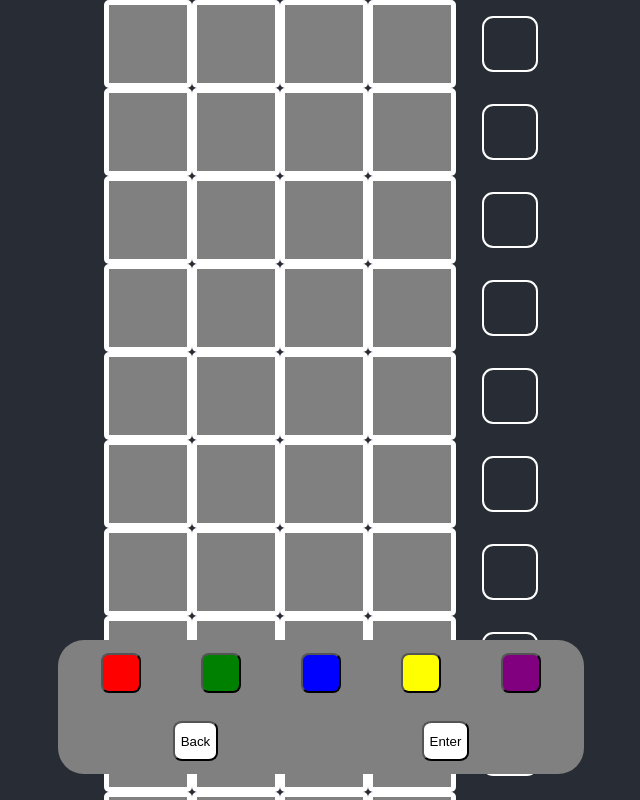
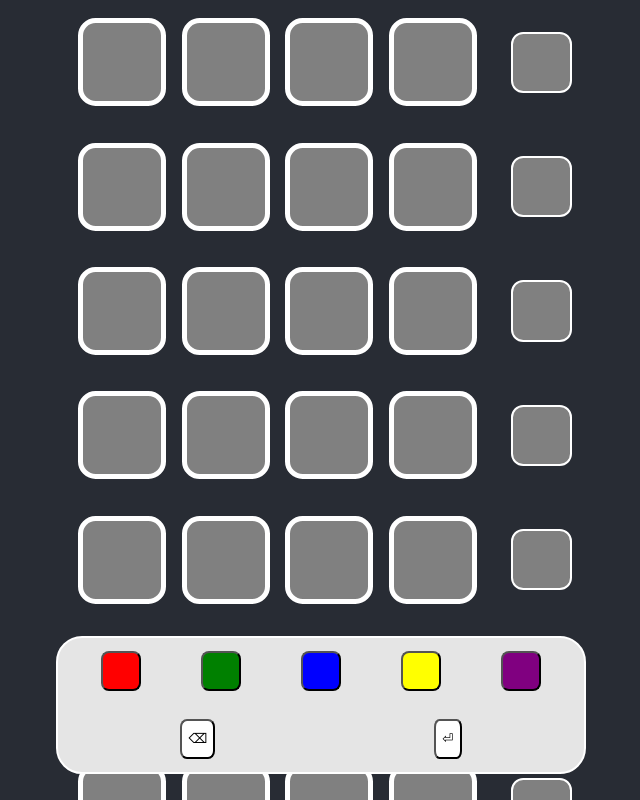
Before and after one commit to briggySmalls/mastermind, a React (Create React App) app: page / in a window 1280 px wide. Shown: the top 800 px of the page, without its empty margins (319-959 px from the left). Built offline with nearby package versions, Linux system fonts and the light colour scheme.

Commit message:
More general styling improvements

```diff
--- a/src/mastermind/Game.tsx
+++ b/src/mastermind/Game.tsx
@@ -79,7 +79,7 @@ function Game() {
     <>
       {
         pizzaStates.map((s, i) =>
-          <Pizza key={`pizza-${i}`} colours={s.guess} score={s.score} />
+          <Pizza key={`pizza-${i}`} colours={s.guess} score={s.score} isActive={i == index} />
         )
       }
       <Keyboard codeLength={codeLength} submitGuess={submitGuess} updateGuess={updateGuess} />
--- a/src/mastermind/Keyboard.tsx
+++ b/src/mastermind/Keyboard.tsx
@@ -15,8 +15,10 @@ const KeyBoardContainer = styled.div`
   flex-flow: wrap;
   justify-content: space-around;
   bottom: 1em;
+  margin-bottom: 1em;
   border-radius: 1em;
-  background-color: grey;
+  border: 0.1em solid white;
+  background-color: #e5e5e5;
   width: 80vw;
   max-width: 500px;
   padding: 0.5em;
@@ -73,8 +75,8 @@ function Slice({ codeLength, updateGuess, submitGuess }: KeyboardProps) {
           <ColourKey colour={c} onClick={e => handleColourSubmit(c)} />
         )}
         <KeyBoardRow />
-        <SubmitKey onClick={e => handleColourRemove()}>Back</SubmitKey>
-        <SubmitKey onClick={e => handleSubmit()} >Enter</SubmitKey>
+        <SubmitKey onClick={e => handleColourRemove()}>⌫</SubmitKey>
+        <SubmitKey onClick={e => handleSubmit()} >⏎</SubmitKey>
     </KeyBoardContainer>
   )
 }
--- a/src/mastermind/Pizza.tsx
+++ b/src/mastermind/Pizza.tsx
@@ -8,17 +8,18 @@ import { Score } from './data/Score';
 interface PizzaProps {
   colours: readonly (Colour | undefined)[];
   score?: Score;
+  isActive: Boolean;
 }
 
-const Box = styled.div`
-display: flex;
-align-items: center
+const Box = styled.div<{isActive: Boolean}>`
+  display: flex;
+  align-items: center;
 `
 
-function Pizza({ colours, score }: PizzaProps) {
+function Pizza({ colours, score, isActive }: PizzaProps) {
   return (
     <>
-      <Box>
+      <Box isActive={isActive}>
         {colours.map((c, i) =>
           <Slice key={`slice-${i}`} colour={c} />)
         }
--- a/src/mastermind/Score.tsx
+++ b/src/mastermind/Score.tsx
@@ -11,7 +11,9 @@ const ScoreBoard = styled.div`
   margin-left: 1em;
   width: ${markerWidth * 2}em;
   height: ${markerWidth * 2}em;
+  background-color: grey;
   border: 0.1em solid white;
+  padding: 0.1em;
   border-radius: 20%;
   display: flex;
   flex-wrap: wrap;
@@ -25,7 +27,7 @@ const Match = styled.div`
 `
 
 const ExactMatch = styled(Match)`
-  background-color: red;
+  background-color: black;
 `
 const PartialMatch = styled(Match)`
   background-color: white;
--- a/src/mastermind/Slice.tsx
+++ b/src/mastermind/Slice.tsx
@@ -11,11 +11,12 @@ interface SliceContainerProps {
 }
 
 const SliceContainer = styled.div<SliceContainerProps>`
-  border: 5px solid white;
-  border-radius: 5px;
+  border: 0.2em solid white;
+  border-radius: 20%;
   background-color: ${props => props.colour ?? "grey" };
   width: 3em;
   height: 3em;
+  margin: 0.7em 0.3em;
 `
 
 function Slice({ colour }: SliceProps) {
```
